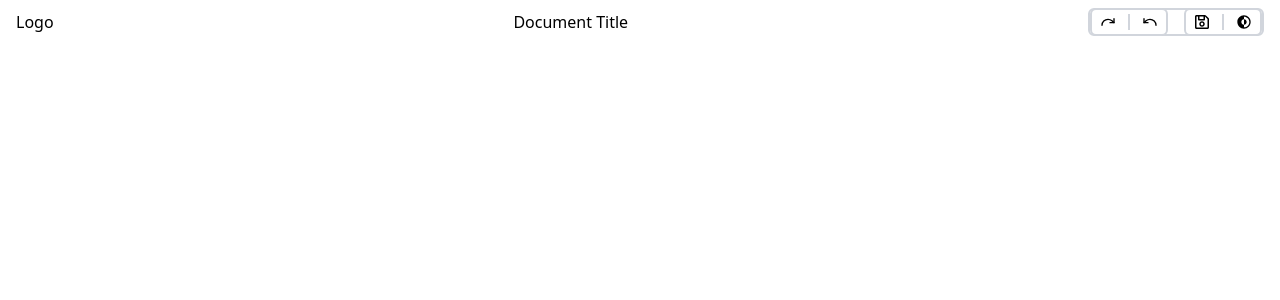
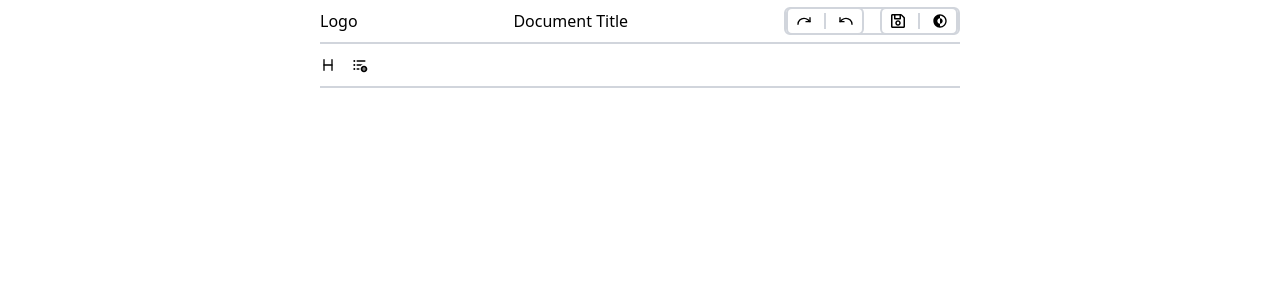
Before and after one commit to adebomiolusegun/My-text-editor, a React (Vite) app: page / in a window 1280 px wide. Shown: the top 300 px of the page. Built offline with nearby package versions, Linux system fonts and the light colour scheme.

Commit message:
updating UI

```diff
--- a/src/components/headerComponents/Header.tsx
+++ /dev/null
@@ -1,15 +0,0 @@
-import DocumentTitle from "./DocumentTitle";
-import HeaderActions from "./HeaderActions";
-import Logo from "./Logo";
-
-function Header() {
-  return (
-    <div className="flex justify-between items-center px-4 h-11 w-screen ">
-      <Logo />
-      <DocumentTitle />
-      <HeaderActions />
-    </div>
-  );
-}
-
-export default Header;
--- /dev/null
+++ b/src/components/toolBarComponent/BulletList.tsx
@@ -0,0 +1,11 @@
+import { MdFormatListBulletedAdd } from "react-icons/md";
+
+function BulletList() {
+  return (
+    <div>
+      <MdFormatListBulletedAdd />
+    </div>
+  );
+}
+
+export default BulletList;
--- /dev/null
+++ b/src/components/toolBarComponent/TextFormat.tsx
@@ -0,0 +1,19 @@
+import { LuHeading } from "react-icons/lu";
+
+function TextFormat() {
+  return (
+    <div>
+      <LuHeading />
+      {/* <select name="format" id="format">
+        <option value="normal">H1</option>
+        <option value="heading">H2</option>
+        <option value="heading">H3</option>
+        <option value="heading">H4</option>
+        <option value="heading">H5</option>
+        <option value="heading">H6</option>
+      </select> */}
+    </div>
+  );
+}
+
+export default TextFormat;
--- a/src/features/Home/Home.tsx
+++ b/src/features/Home/Home.tsx
@@ -1,9 +1,11 @@
-import Header from "@components/headerComponents/Header";
+import Header from "@features/header/Header";
+import ToolsBar from "@features/toolsBar/ToolsBar";
 
 function Home() {
   return (
-    <div>
+    <div className="   h-screen w-1/2 mx-auto  flex flex-col boeder-b-2 border-gray-300">
       <Header />
+      <ToolsBar />
     </div>
   );
 }
--- /dev/null
+++ b/src/features/header/Header.tsx
@@ -0,0 +1,15 @@
+import DocumentTitle from "@components/headerComponents/DocumentTitle";
+import HeaderActions from "@components/headerComponents/HeaderActions";
+import Logo from "@components/headerComponents/Logo";
+
+function Header() {
+  return (
+    <div className="flex justify-between items-center  h-11 w-auto border-b-2 border-gray-300">
+      <Logo />
+      <DocumentTitle />
+      <HeaderActions />
+    </div>
+  );
+}
+
+export default Header;
--- /dev/null
+++ b/src/features/toolsBar/ToolsBar.tsx
@@ -0,0 +1,13 @@
+import BulletList from "@components/toolBarComponent/BulletList";
+import TextFormat from "@components/toolBarComponent/TextFormat";
+
+function ToolsBar() {
+  return (
+    <div className="flex gap-4 h-11 w-auto border-b-2 border-gray-300  items-center">
+      <TextFormat />
+      <BulletList />
+    </div>
+  );
+}
+
+export default ToolsBar;
--- a/tsconfig.app.json
+++ b/tsconfig.app.json
@@ -20,6 +20,7 @@
     "baseUrl": ".",
     "paths": {
       "@components/*": ["src/components/*"],
+      "@features/*": ["src/features/*"],
       "@utils/*": ["src/utils/*"],
       "@hooks/*": ["src/hooks/*"],
       "@styles/*": ["src/styles/*"]
--- a/vite.config.ts
+++ b/vite.config.ts
@@ -10,6 +10,7 @@ export default defineConfig({
     alias: {
       "@": path.resolve(__dirname, "./src"),
       "@components": path.resolve(__dirname, "./src/components"),
+      "@features": path.resolve(__dirname, "./src/features"),
       "@utils": path.resolve(__dirname, "./src/utils"),
       "@hooks": path.resolve(__dirname, "./src/hooks"),
       "@styles": path.resolve(__dirname, "./src/styles"),
```
